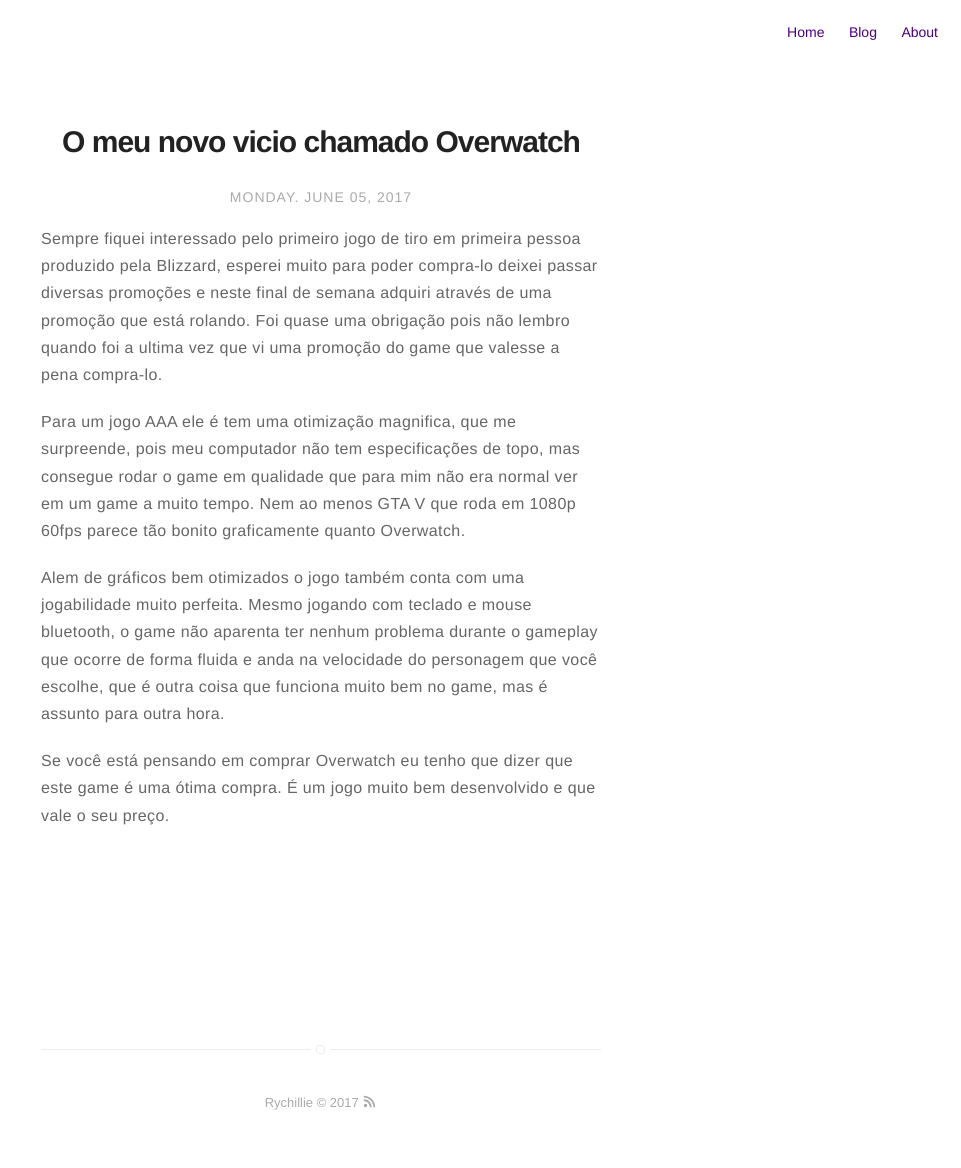
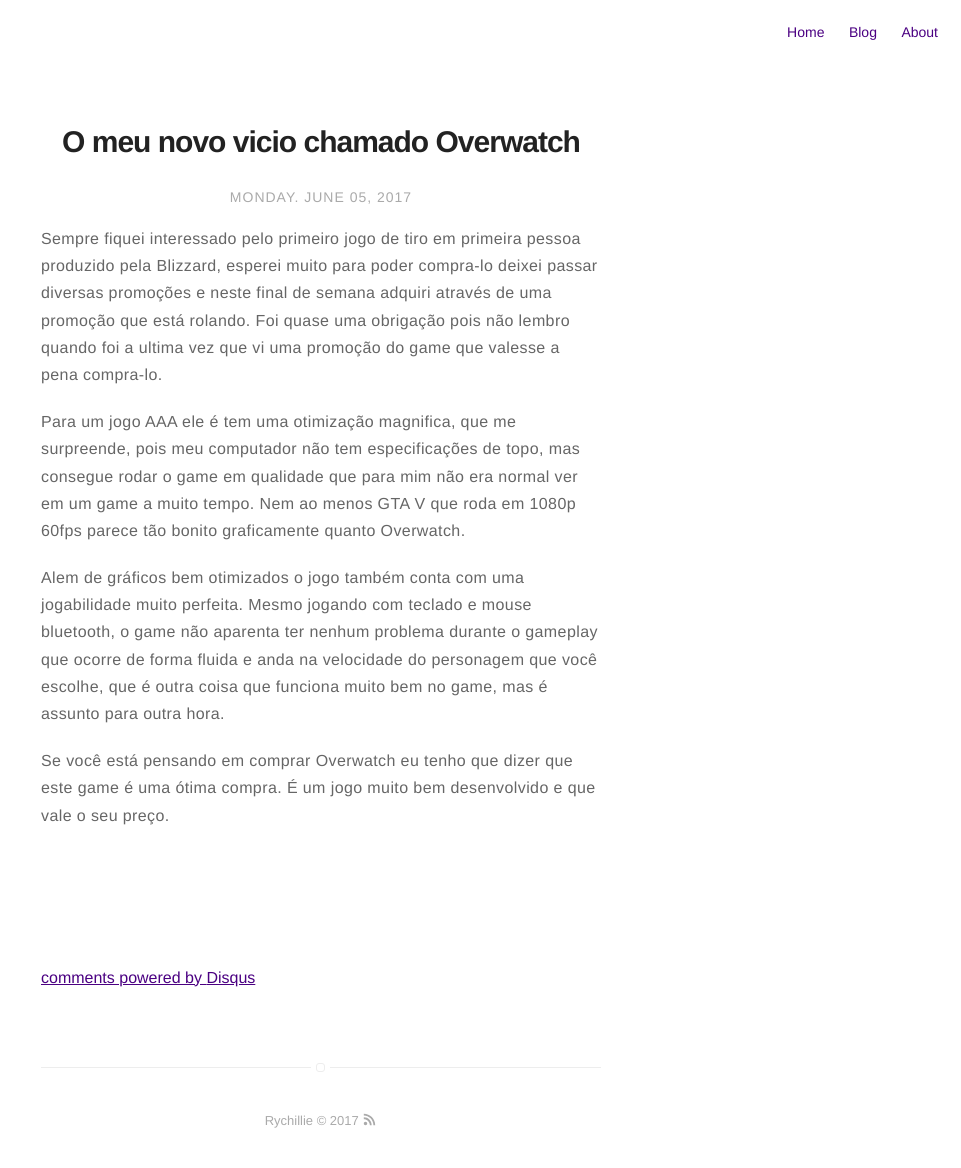
Before and after one commit to Rychillie/rychillieOLD, a Jekyll site: the page built from _posts/2017/06/2017-06-05-o-meu-vicio-overwatch.markdown, in a window 1280 px wide. Shown: the whole page, without its empty margins (319-1280 px from the left). Built offline with Jekyll 4.4.1, drawn with Linux system fonts in a browser that asks for light colours; comment, search, counter and statistics services are not loaded; some of the changed lines change nothing that is shown.

Commit message:
Update disqus.html

```diff
--- a/_includes/disqus.html
+++ b/_includes/disqus.html
@@ -1,16 +1,18 @@
 <section class="disqus">
     <div id="disqus_thread"></div>
-        <script>
+    <script type="text/javascript">
         var disqus_config = function () {
             this.page.url = '{{ site.url }}{{ page.url | replace:"index.html","" }}';
             this.page.identifier = '{{ page.id }}';
         };
-            (function() { // DON'T EDIT BELOW THIS LINE
-                var d = document, s = d.createElement('script');
-                    s.src = 'https://rychillie.disqus.com/embed.js';
-                    s.setAttribute('data-timestamp', +new Date());
-                (d.head || d.body).appendChild(s);
+        var disqus_shortname = '{{ site.disqus.shortname }}';
+        var disqus_developer = 0;
+        (function() {
+            var dsq = document.createElement('script'); dsq.type = 'text/javascript'; dsq.async = true;
+            dsq.src = 'https://' + disqus_shortname + '.disqus.com/embed.js';
+            (document.getElementsByTagName('head')[0] || document.getElementsByTagName('body')[0]).appendChild(dsq);
         })();
     </script>
-            <noscript>Please enable JavaScript to view the <a href="https://disqus.com/?ref_noscript">comments powered by Disqus.</a></noscript>
+    <noscript>Please enable JavaScript to view the <a href="http://disqus.com/?ref_noscript">comments powered by Disqus.</a></noscript>
+    <a href="http://disqus.com" class="dsq-brlink">comments powered by <span class="logo-disqus">Disqus</span></a>
 </section>
```
Lines whose indentation alone changed are shown as unchanged.
